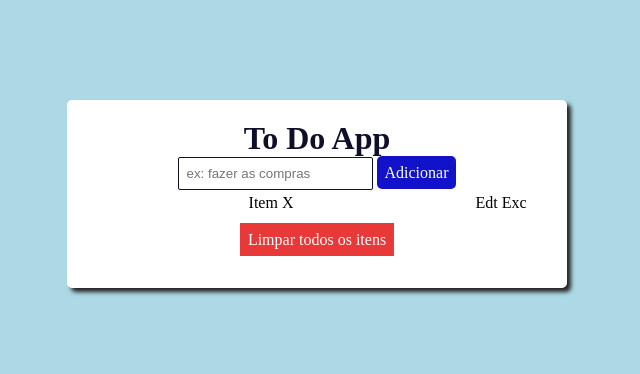
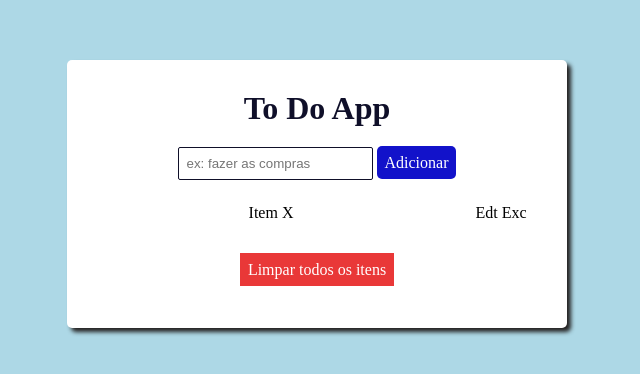
Before and after one commit to Italo1994/to-do-list, a plain HTML site: page index.html in a window 1280 px wide. Shown: the part 206-580 px from the top of the page, without its empty margins (323-963 px from the left). Drawn offline with Linux system fonts and the light colour scheme.

Commit message:
adicionando a classe box para cada linha do grid container

```diff
--- a/assets/css/styles.css
+++ b/assets/css/styles.css
@@ -61,6 +61,10 @@ a:link {
     color: #fff;
 }
 
+.box {
+    padding: 10px 0;
+}
+
 .box-item {
     width: 100%;
     display: grid;
--- a/index.html
+++ b/index.html
@@ -10,18 +10,18 @@
     </head>
     <body>
         <div class="container">
-            <div class="titulo">
+            <div class="titulo box">
                 <h1 id="titulo">To Do App</h1>
             </div>
-            <div class="pesquisa">
-                <form ">
+            <div class="pesquisa box">
+                <form>
                     <input type="text" placeholder="ex: fazer as compras"/>
                     <a href="#" onclick="incluirNaLista()" id="botao-submit">
                         Adicionar
                     </a>
                 </form>
             </div>
-            <div class="lista">
+            <div class="lista box">
                 <div class="box-item">
                     <p>Item X</p>
                     <div>
@@ -30,7 +30,7 @@
                     </div>
                 </div>
             </div>
-            <div class="limpar">
+            <div class="limpar box">
                 <a href="#" onclick="limparTodosOsItens()" id="botao-limpar">
                     Limpar todos os itens
                 </a>
```
